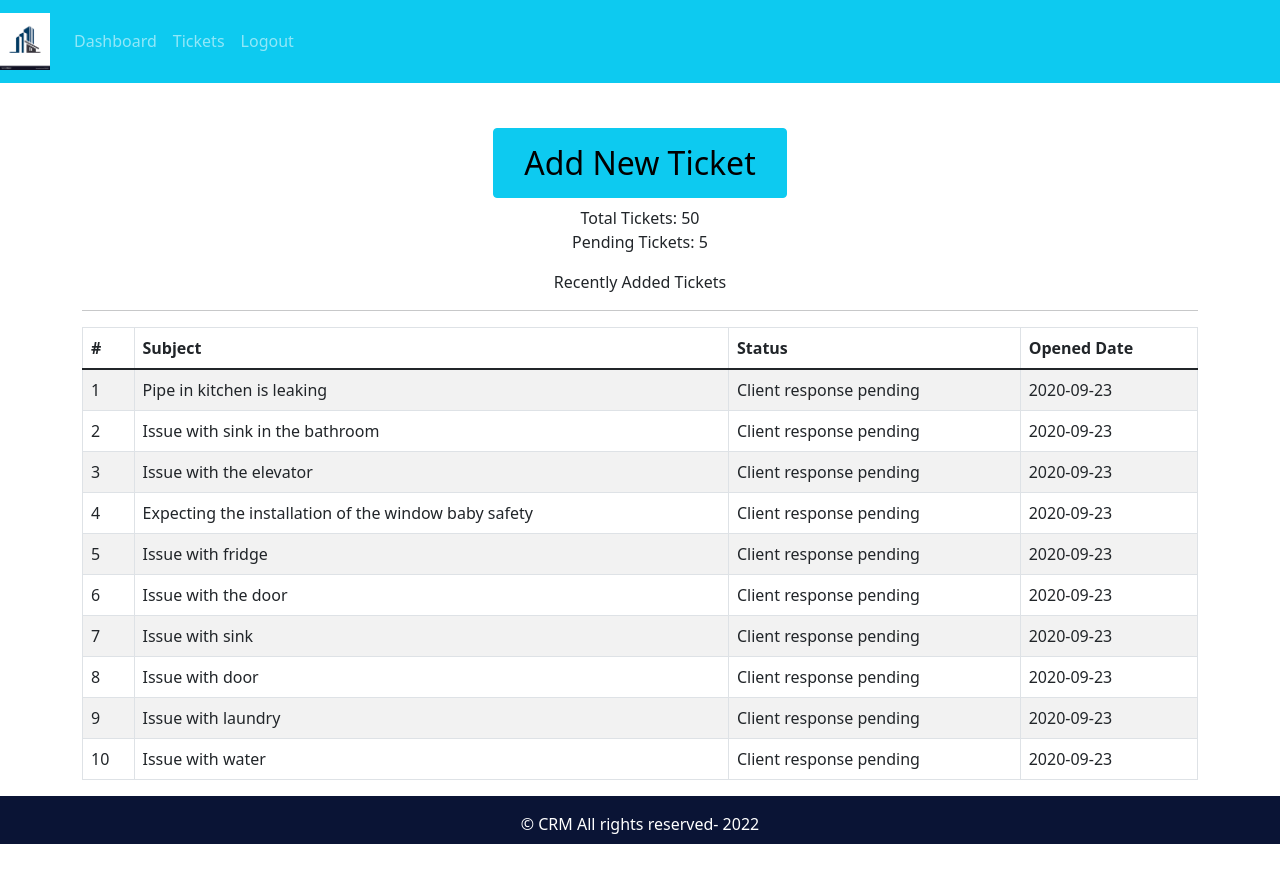
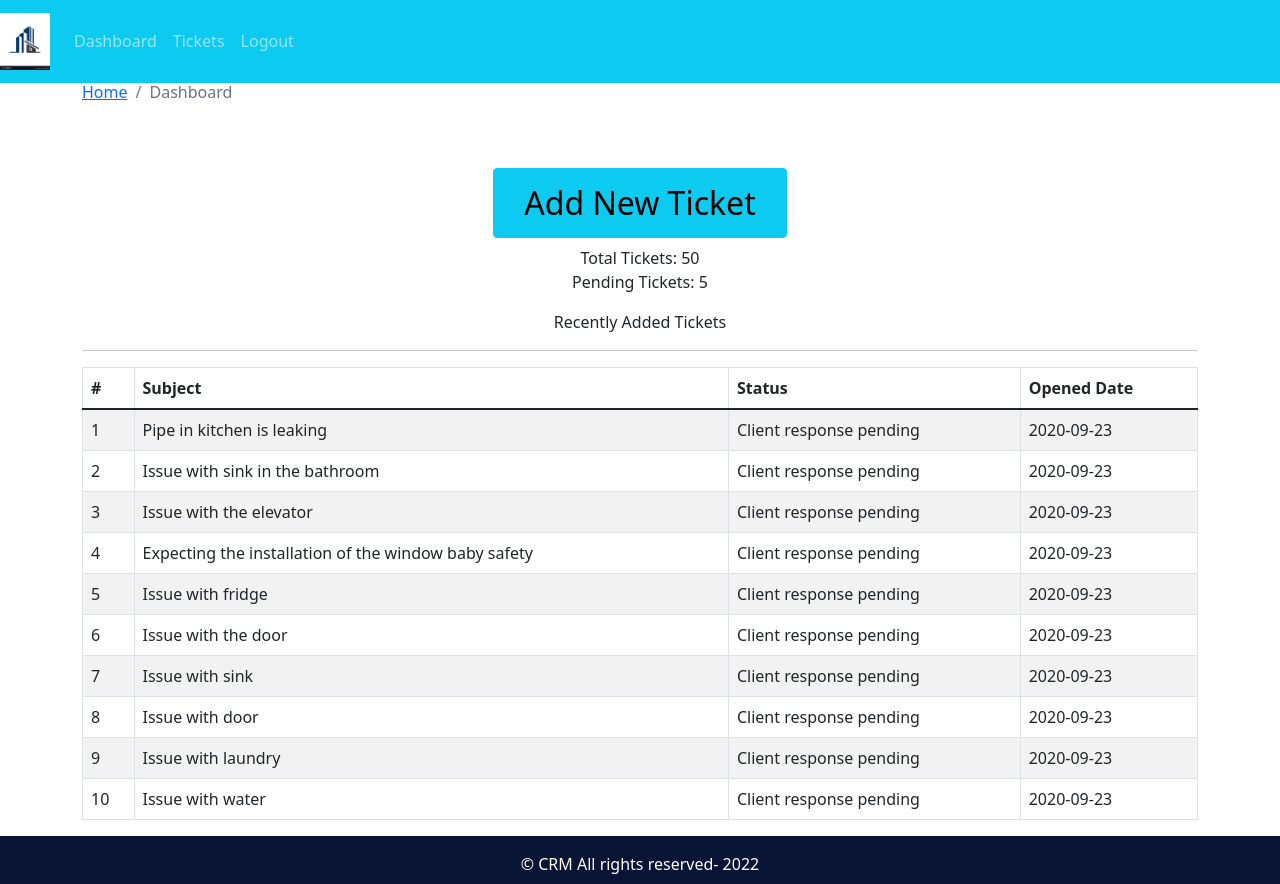
Before and after one commit to Djakhangir/Ticketing-system-on-Mern-Stack, a React (Create React App) app in the folder ticketsystem_mern/: page /ticket/1 in a window 1280 px wide. Before the commit the page ends 844 px from the top, so only its background shows below. Built offline with nearby package versions, Linux system fonts and the light colour scheme.

Commit message:
Breadcrumb added

```diff
--- /dev/null
+++ b/ticketsystem_mern/src/Components/Breadcrumb/PageBreadcrumb.component.js
@@ -0,0 +1,15 @@
+import React from "react";
+import {Breadcrumb} from "react-bootstrap";
+
+const PageBreadcrumb = ({ pageName }) => {
+  return (
+    <div>
+      <Breadcrumb>
+        <Breadcrumb.Item href="/"> Home </Breadcrumb.Item>
+        <Breadcrumb.Item active> {pageName} </Breadcrumb.Item>
+      </Breadcrumb>
+    </div>
+  );
+};
+
+export default PageBreadcrumb;
--- a/ticketsystem_mern/src/Layout/DefaultLayout.js
+++ b/ticketsystem_mern/src/Layout/DefaultLayout.js
@@ -5,7 +5,7 @@ import Footer from "./Partials/Footer.component";
 const DefaultLayout = ({children}) => {
   return (
     <div className="default-layout">
-      <header className="header">
+      <header className="header mb-2" >
         <Header />
       </header>
       <main className="main">{children}</main>
--- a/ticketsystem_mern/src/Pages/Dashboard/dashboard.page.js
+++ b/ticketsystem_mern/src/Pages/Dashboard/dashboard.page.js
@@ -1,11 +1,14 @@
 import React from "react";
 import { Container, Row, Col, Button } from "react-bootstrap";
 import TicketTable from '../../Components/Ticket-table/TicketTable.component';
+import PageBreadcrumb from '../../Components/Breadcrumb/PageBreadcrumb.component';
 import mockTickets from '../../Assets/data/mock-data.json';
 
 const Dashboard = () => {
   return (
     <Container>
+        <Row><Col>
+        <PageBreadcrumb pageName="Dashboard"/></Col></Row>
       <Row>
         <Col className='text-center mt-5 mb-2'>
           <Button variant="info" style={{'fontSize':'2rem', 'padding': '10px 30px'}}>Add New Ticket</Button>
```
